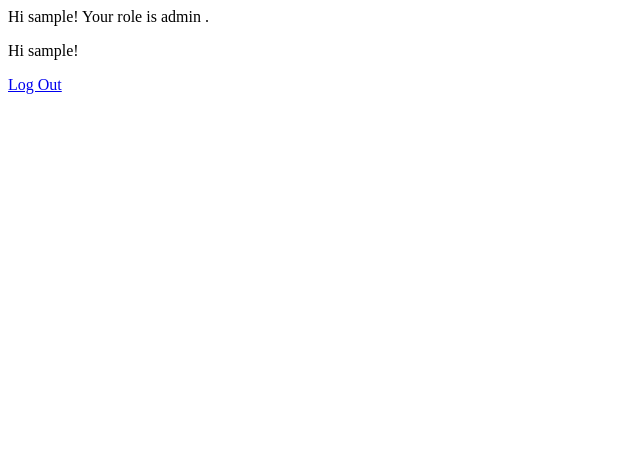
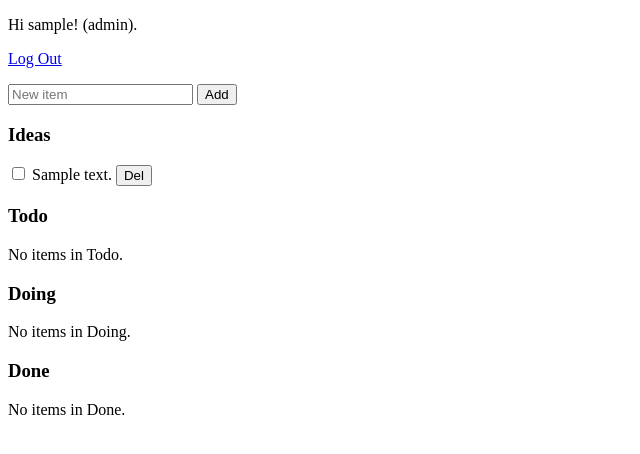
Before and after one commit to bogdano/django-kanban, a Django app: page / in a window 1280 px wide. Shown: the top 454 px of the page, without its empty margins (0-640 px from the left). Run offline with Django 4.2, Linux system fonts and the light colour scheme; a user stored in the database is signed in; tables that the repository leaves empty hold one stand-in row (values such as "Sample post"); some libraries are stand-ins or nearby versions.

Commit message:
MVP ready, no dragging yet

```diff
--- a/django_project/urls.py
+++ b/django_project/urls.py
@@ -22,5 +22,7 @@ urlpatterns = [
     path("admin/", admin.site.urls),
     path("accounts/", include("accounts.urls")),
     path("accounts/", include("django.contrib.auth.urls")),
-    path("", TemplateView.as_view(template_name="home.html"), name="home"),
+    # path("", TemplateView.as_view(template_name="home.html"), name="home"),
+
+    path("", include("items.urls")),
 ]
--- a/items/models.py
+++ b/items/models.py
@@ -5,7 +5,7 @@ from django.conf import settings
 # the base Item model, for all board items
 class Item(models.Model):
     # text content
-    content = models.CharField(max_length=500)
+    content = models.CharField(max_length=500, blank=False)
     # boolean to indicate if item is checked off (we can use this with HTML checkboxes)
     checked = models.BooleanField(default=False)
     # automatic timestamp for when item was created
@@ -15,7 +15,7 @@ class Item(models.Model):
     # an automatic timestamp for when item was last updated by a user (will take care of this in views.py)
     last_updated = models.DateTimeField(auto_now=True)
     # a foreign key to the User model which Terrin created, updated each time an item is moved to a new board
-    updated_by = models.ForeignKey(settings.AUTH_USER_MODEL, on_delete=models.DO_NOTHING, related_name='updated_by')
+    updated_by = models.ForeignKey(settings.AUTH_USER_MODEL, on_delete=models.DO_NOTHING, related_name='updated_by', null=True)
     # an integer to store the position of an item in a boardlist, updated each time an item is moved to a new board
     order = models.IntegerField(default=0)
 
--- /dev/null
+++ b/items/urls.py
@@ -0,0 +1,12 @@
+from django.urls import path
+from . import views
+
+urlpatterns = [
+    path('', views.home_view, name='home_view'),
+    path('boards/', views.board_view, name='board_view'),
+    path('create-item/', views.create_item, name='create_item'),
+    path('delete-item/<int:pk>/', views.delete_item, name='delete_item'),
+    path('update-item-position/<int:pk>/', views.update_item_position, name='update_item_position'),
+    path('update-item-position-checked/<int:pk>/', views.update_item_position_checked, name='update_item_position_checked'),
+    # Add more paths as needed for other views
+]
--- a/items/views.py
+++ b/items/views.py
@@ -1,9 +1,18 @@
-from django.shortcuts import render
+from django.shortcuts import render, redirect
+from .models import Item, BoardList, Activity
+from django.http import HttpResponse, JsonResponse
+from django.views.generic import ListView
+from django.views import View
+from django.utils import timezone
+import logging
+
+logger = logging.getLogger(__name__)
 
 # will need a view to capture sortable events and update boardlist models with new item order, and add and remove items
 # will need a view to capture checkbox events to move items from boardlist to boardlist
 # will need a simpler view for deletion events
 # will need a view to capture new item creation events
+
 # will need a view to capture item update events
 
 # all of the above views will create one of four types of activity records
@@ -11,3 +20,131 @@ from django.shortcuts import render
 
 # worst case scenario, HTMX can just return the entire DIV for the boardlist, and we can replace the entire DIV in the DOM
 # this would be simplest considering we're using sortable.js
+
+def home_view(request):
+  ideas_list, created = BoardList.objects.get_or_create(list_type='IDEAS', defaults={'name': 'Ideas'})
+  todo_list, created = BoardList.objects.get_or_create(list_type='TODO', defaults={'name': 'Todo'})
+  doing_list, created = BoardList.objects.get_or_create(list_type='DOING', defaults={'name': 'Doing'})
+  done_list, created = BoardList.objects.get_or_create(list_type='DONE', defaults={'name': 'Done'})
+
+  context = {
+    'ideas_items': ideas_list.items.all().order_by('-order'),
+    'todo_items': todo_list.items.all().order_by('-order'),
+    'doing_items': doing_list.items.all().order_by('-order'),
+    'done_items': done_list.items.all().order_by('-order'),
+  }
+  return render(request, 'home.html', context)
+
+def board_view(request):
+  return render(request, 'partials/board.html')
+
+# create_item view will create a new item and add it to the ideas list
+def create_item(request):
+  if request.method == 'POST':
+    content = request.POST.get('content')
+
+    # Get or create the 'IDEAS' board list
+    ideas_list, created = BoardList.objects.get_or_create(list_type='IDEAS', defaults={'name': 'Ideas'})
+    # Add the item to the board list
+    order = BoardList.objects.filter(list_type='IDEAS').count()
+    item = Item.objects.create(content=content, author=request.user, date_added=timezone.now(), order=order)
+    ideas_list.items.add(item)
+
+    Activity.objects.create(item=item, user=request.user, action='CREATED', source_board='', destination_board='Ideas')
+
+    ideas_board_list = BoardList.objects.get(list_type='IDEAS')
+    ideas_items = ideas_board_list.items.all().order_by('-order')
+    context = {'ideas_items': ideas_items}
+    return render(request, 'partials/boardlist.html', context)
+
+def delete_item(request, pk):
+  if request.method == 'DELETE':
+    item = Item.objects.get(pk=pk)
+    Activity.objects.create(item=item, user=request.user, action='DELETED', source_board=item.boardlist.get().list_type, destination_board='')
+    item.delete()
+    return JsonResponse({'message': 'deleted successfully'})
+
+def update_item_position(request):
+  if request.method == 'POST':
+    item_id = request.POST.get('pk')
+    item = Item.objects.get(pk=item_id)
+
+    new_position = int(request.POST.get('new_position'))
+    old_position = item.order
+
+    new_board = request.POST.get('new_board')
+    old_board = item.boardlist.get().list_type
+
+    # shift order of items in boards
+    items_to_shift = BoardList.objects.get(list_type=old_board).items.filter(order__gte=old_position).order_by('-order')
+    for item_to_shift in items_to_shift:
+      item_to_shift.order -= 1
+      item_to_shift.save()
+    items_to_shift = BoardList.objects.filter(list_type=new_board, order__gte=new_position).order_by('-order')
+    for item_to_shift in items_to_shift:
+      item_to_shift.order += 1
+      item_to_shift.save()
+
+    item.boardlist.get().delete()
+    BoardList.objects.create(item=item, list_type=new_board)
+    item.order = new_position
+    if new_board == 'DONE':
+      item.checked = True
+    item.save()
+
+    Activity.objects.create(item=item, user=request.user, action='MOVED', source_board=old_board, destination_board=new_board)
+    context = {
+      'ideas_items': BoardList.objects.filter(list_type='IDEAS').order_by('-order'),
+      'todo_items': BoardList.objects.filter(list_type='TODO').order_by('-order'),
+      'doing_items': BoardList.objects.filter(list_type='DOING').order_by('-order'),
+      'done_items': BoardList.objects.filter(list_type='DONE').order_by('-order'),
+    }
+    return render(request, 'partials/board.html', context)
+
+
+def update_item_position_checked(request, pk):
+  if request.method == 'POST':
+    item = Item.objects.get(pk=pk)
+
+    old_board = item.boardlist.get().list_type
+    # set new board to be next board in list
+    if old_board == 'IDEAS':
+      new_board = 'TODO'
+    elif old_board == 'TODO':
+      new_board = 'DOING'
+    elif old_board == 'DOING':
+      new_board = 'DONE'
+
+    new_position = BoardList.objects.filter(list_type=new_board).count()
+    old_position = item.order
+
+    # shift order of items in boards
+    items_to_shift = BoardList.objects.get(list_type=old_board).items.filter(order__gte=old_position).order_by('-order')
+    for item_to_shift in items_to_shift:
+      item_to_shift.order -= 1
+      item_to_shift.save()
+    items_to_shift = BoardList.objects.get(list_type=new_board).items.filter(order__gte=new_position).order_by('-order')
+    for item_to_shift in items_to_shift:
+      item_to_shift.order += 1
+      item_to_shift.save()
+
+    item.boardlist.get().delete()
+    item.order = new_position
+    BoardList.objects.get(list_type=new_board).items.add(item)
+    if new_board == 'DONE':
+      item.checked = True
+    item.save()
+
+    Activity.objects.create(item=item, user=request.user, action='MOVED', source_board=old_board, destination_board=new_board)
+
+    ideas_list, created = BoardList.objects.get_or_create(list_type='IDEAS', defaults={'name': 'Ideas'})
+    todo_list, created = BoardList.objects.get_or_create(list_type='TODO', defaults={'name': 'Todo'})
+    doing_list, created = BoardList.objects.get_or_create(list_type='DOING', defaults={'name': 'Doing'})
+    done_list, created = BoardList.objects.get_or_create(list_type='DONE', defaults={'name': 'Done'})
+    context = {
+      'ideas_items': ideas_list.items.all().order_by('-order'),
+      'todo_items': todo_list.items.all().order_by('-order'),
+      'doing_items': doing_list.items.all().order_by('-order'),
+      'done_items': done_list.items.all().order_by('-order'),
+    }
+    return render(request, 'partials/board.html', context)
--- /dev/null
+++ b/static/css/custom.css
@@ -0,0 +1,37 @@
+/* Red Light scheme (Default) */
+/* Can be forced with data-theme="light" */
+[data-theme="light"],
+:root:not([data-theme="dark"]) {
+  --primary: #e53935;
+  --primary-hover: #d32f2f;
+  --primary-focus: rgba(229, 57, 53, 0.125);
+  --primary-inverse: #FFF;
+}
+
+/* Red Dark scheme (Auto) */
+/* Automatically enabled if user has Dark mode enabled */
+@media only screen and (prefers-color-scheme: dark) {
+  :root:not([data-theme]) {
+    --primary: #e53935;
+    --primary-hover: #f44336;
+    --primary-focus: rgba(229, 57, 53, 0.25);
+    --primary-inverse: #FFF;
+  }
+}
+
+/* Red Dark scheme (Forced) */
+/* Enabled if forced with data-theme="dark" */
+[data-theme="dark"] {
+  --primary: #e53935;
+  --primary-hover: #f44336;
+  --primary-focus: rgba(229, 57, 53, 0.25);
+  --primary-inverse: #FFF;
+}
+
+/* Red (Common styles) */
+:root {
+  --form-element-active-border-color: var(--primary);
+  --form-element-focus-color: var(--primary-focus);
+  --switch-color: var(--primary-inverse);
+  --switch-checked-background-color: var(--primary);
+}
--- a/templates/base.html
+++ b/templates/base.html
@@ -1,17 +1,19 @@
 <!-- templates/base.html -->
 <!DOCTYPE html>
+{% load static %}
 <html>
+  <head>
+    <title>Do these things:</title>
+    <meta name="viewport" content="width=device-width, initial-scale=1.0">
+    <link rel="stylesheet" href="{% static 'css/custom.css' %}">
+    <script src="https://unpkg.com/htmx.org"></script>
 
-<head>
-    <meta charset="utf-8">
-    <title>{% block title %}Django Kanban{% endblock title %}</title>
-</head>
-
-<body>
-    <main>
+    <script src="http://SortableJS.github.io/Sortable/Sortable.js"></script>
+  </head>
+  <body hx-boost="true" hx-headers='{"X-CSRFToken": "{{ csrf_token }}"}'>
+    <main class="container-fluid">
         {% block content %}
         {% endblock content %}
     </main>
-</body>
-
+  </body>
 </html>
--- a/templates/home.html
+++ b/templates/home.html
@@ -4,9 +4,11 @@
 
 {% block content %}
 {% if user.is_authenticated %}
-Hi {{ user.username }}! Your role is {{ user.role }} .
-<p>Hi {{ user.username }}!</p>
+<p>Hi {{ user.username }}! ({{ user.role }}).</p>
 <p><a href="{% url 'logout' %}">Log Out</a></p>
+
+{% include "partials/board.html" %}
+
 {% else %}
 <p>You are not logged in</p>
 <a href="{% url 'login' %}">Log In</a> |
--- /dev/null
+++ b/templates/partials/board.html
@@ -0,0 +1,87 @@
+<div class="kanban-board" id="kanban-board">
+
+  <form id="add-item-form" hx-post="{% url 'create_item' %}" hx-target="#ideas-list" hx-swap="outerHTML" role="group">
+    <input type="text" name="content" placeholder="New item" required>
+    <input type="submit" value="Add">
+  </form>
+
+  <div class="kanban-list" id="ideas-list">
+    <h3>Ideas</h3>
+    {% for item in ideas_items %}
+      <div class="kanban-item" id="item-{{ item.id }}">
+        <input type="checkbox" hx-post="/update-item-position-checked/{{ item.id }}/" hx-target="#kanban-board" hx-swap="innerHTML">
+        <span>{{ item.content }}</span>
+        <button hx-swap="delete" hx-delete="/delete-item/{{ item.id }}/" hx-target="closest div">Del</button>
+      </div>
+    {% empty %}
+      <p>No items in Ideas.</p>
+    {% endfor %}
+  </div>
+
+  <div class="kanban-list" id="todo-list">
+    <h3>Todo</h3>
+    {% for item in todo_items %}
+      <div class="kanban-item" id="item-{{ item.id }}">
+        <input type="checkbox" hx-post="/update-item-position-checked/{{ item.id }}/" hx-target="#kanban-board" hx-swap="innerHTML">
+        <span>{{ item.content }}</span>
+        <button hx-swap="delete" hx-delete="/delete-item/{{ item.id }}/" hx-target="closest div">Del</button>
+      </div>
+    {% empty %}
+      <p>No items in Todo.</p>
+    {% endfor %}
+  </div>
+
+  <div class="kanban-list" id="doing-list">
+    <h3>Doing</h3>
+    {% for item in doing_items %}
+      <div class="kanban-item" id="item-{{ item.id }}">
+        <input type="checkbox" hx-post="/update-item-position-checked/{{ item.id }}/" hx-target="#kanban-board" hx-swap="innerHTML">
+        <span>{{ item.content }}</span>
+        <button hx-swap="delete" hx-delete="/delete-item/{{ item.id }}/" hx-target="closest div">Del</button>
+      </div>
+    {% empty %}
+      <p>No items in Doing.</p>
+    {% endfor %}
+  </div>
+
+  <div class="kanban-list" id="done-list">
+    <h3>Done</h3>
+    {% for item in done_items %}
+      <div class="kanban-item" id="item-{{ item.id }}">
+        <input type="checkbox" hx-post="/update-item-position-checked/{{ item.id }}/" hx-target="#kanban-board" hx-swap="innerHTML">
+        <span>{{ item.content }}</span>
+        <button hx-swap="delete" hx-delete="/delete-item/{{ item.id }}/" hx-target="closest div">Del</button>
+      </div>
+    {% empty %}
+      <p>No items in Done.</p>
+    {% endfor %}
+  </div>
+</div>
+
+<div class="activities-board" id="activities-board">
+  <!-- ADD ACTIVIITES SECTION AFTER REFACTORING VIEWS.PY -->
+</div>
+
+<script>
+  htmx.logAll();
+
+  new Sortable(document.getElementById('ideas-list'), {
+    group: 'shared', // or any other configuration
+    // additional options
+  });
+
+  new Sortable(document.getElementById('todo-list'), {
+    group: 'shared', // or any other configuration
+    // additional options
+  });
+
+  new Sortable(document.getElementById('doing-list'), {
+    group: 'shared', // or any other configuration
+    // additional options
+  });
+
+  new Sortable(document.getElementById('done-list'), {
+    group: 'shared', // or any other configuration
+    // additional options
+  });
+</script>
```
Also changed, not shown: django_project/settings.py (+22 -0 lines), templates/partials/boardlist.html (added, +19 -0 lines), items/migrations/0006_alter_item_updated_by.py (added).
